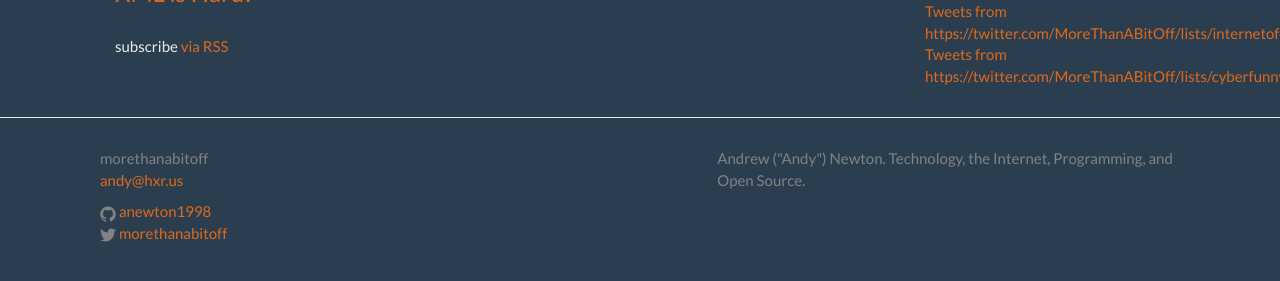
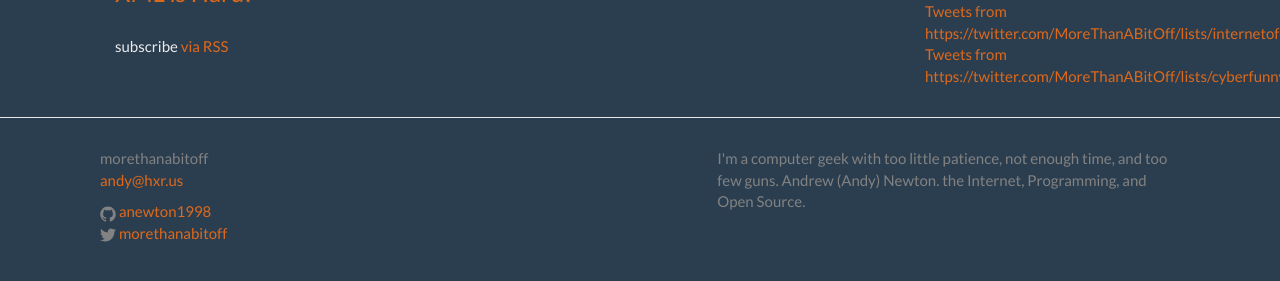
Before and after one commit to anewton1998/anewton1998.github.io, a Jekyll site: the page built from index.html, in a window 1280 px wide, cut to the strip 406-687 px from the top of the page. Built offline with Jekyll 4.4.1, drawn with Linux system fonts in a browser that asks for light colours; nearby versions of some CDN libraries; comment, search, counter and statistics services are not loaded; part of the change alters nothing that is shown.

```diff
--- a/_config.yml
+++ b/_config.yml
@@ -8,8 +8,9 @@
 # Site settings
 title: morethanabitoff
 email: andy@hxr.us
-description: > # this means to ignore newlines until "baseurl:"
-  Andrew ("Andy") Newton. Technology, the Internet, Programming,
+description: >
+  I'm a computer geek with too little patience, not enough time, and too few guns.
+  Andrew (Andy) Newton. the Internet, Programming,
   and Open Source.
 baseurl: "" # the subpath of your site, e.g. /blog
 url: "http://blog.hxr.us" # the base hostname & protocol for your site
--- a/_includes/head.html
+++ b/_includes/head.html
@@ -5,6 +5,21 @@
 
   <title>{% if page.title %}{{ page.title | escape }}{% else %}{{ site.title | escape }}{% endif %}</title>
   <meta name="description" content="{% if page.excerpt %}{{ page.excerpt | strip_html | strip_newlines | truncate: 160 }}{% else %}{{ site.description }}{% endif %}">
+  <!-- Twitter Card data -->
+  <meta name="twitter:card" content="summary">
+  <meta name="twitter:site" content="@publisher_handle">
+  <meta name="twitter:title" content="{% if page.title %}{{ page.title | escape }}{% else %}{{ site.title | escape }}{% endif %}">
+  <meta name="twitter:description" content="{% if page.excerpt %}{{ page.excerpt | strip_html | strip_newlines | truncate: 160 }}{% else %}{{ site.description }}{% endif %}">
+  <meta name="twitter:creator" content="@morethanabitoff">
+  <meta name="twitter:image" content="http://blog.hxr.us/img/ico/favico.png">
+
+  <!-- Open Graph data -->
+  <meta property="og:title" content="{% if page.title %}{{ page.title | escape }}{% else %}{{ site.title | escape }}{% endif %}" />
+  <meta property="og:type" content="article" />
+  <meta property="og:url" content="http://blog.hxr.us" />
+  <meta property="og:image" content="http://blog.hxr.us/img/ico/favico.png" />
+  <meta property="og:description" content="{% if page.excerpt %}{{ page.excerpt | strip_html | strip_newlines | truncate: 160 }}{% else %}{{ site.description }}{% endif %}" />
+  <meta property="og:site_name" content="MoreThanABitOff" />
 
   <link rel="stylesheet" href="{{ "/css/main.css" | prepend: site.baseurl }}">
   <link rel="stylesheet" href="{{ "/css/bootstrap.min.css" | prepend: site.baseurl }}">
```
